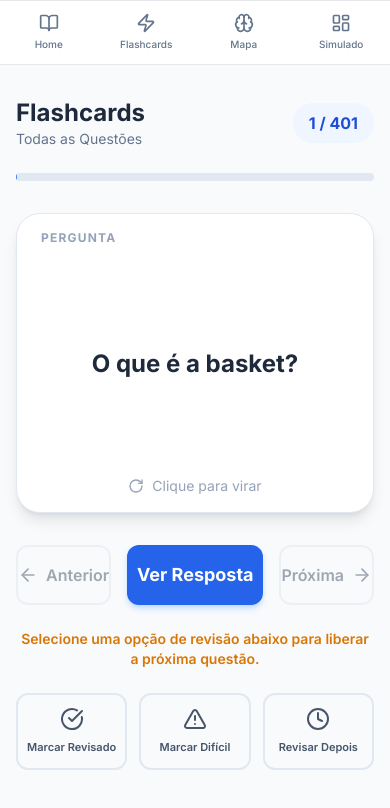
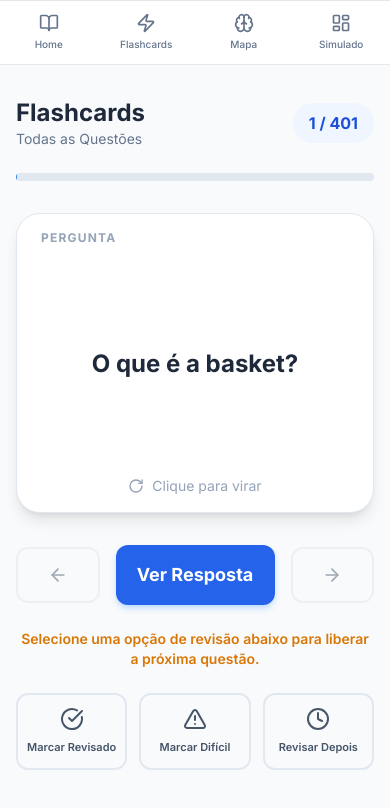
Before and after one commit to Espindola1994/Pratic-Test, a Next.js app: page /flashcards in a window 390 px wide. Shown: the top 808 px of the page. Built offline with nearby package versions, Linux system fonts and the light colour scheme.

Commit message:
feat(ui): ajuste de responsividade para mobile e tablet

```diff
--- a/src/app/flashcards/page.tsx
+++ b/src/app/flashcards/page.tsx
@@ -195,7 +195,7 @@ function FlashcardsContent() {
             disabled={currentIndex === 0}
             className="flex-1 flex justify-center items-center gap-2 py-4 rounded-xl border-2 border-slate-200 text-slate-600 font-semibold hover:bg-slate-50 disabled:opacity-50 disabled:cursor-not-allowed transition"
           >
-            <ArrowLeft className="w-5 h-5" /> Anterior
+            <ArrowLeft className="w-5 h-5" /> <span className="hidden sm:inline">Anterior</span>
           </button>
 
           <button
@@ -211,7 +211,7 @@ function FlashcardsContent() {
             title={!hasSelection ? "Marque uma opção de revisão para avançar" : ""}
             className="flex-1 flex justify-center items-center gap-2 py-4 rounded-xl border-2 border-slate-200 text-slate-600 font-semibold hover:bg-slate-50 disabled:opacity-50 disabled:cursor-not-allowed transition"
           >
-            {currentIndex === items.length - 1 ? "Concluir" : "Próxima"} <ArrowRight className="w-5 h-5" />
+            <span className="hidden sm:inline">{currentIndex === items.length - 1 ? "Concluir" : "Próxima"}</span> <ArrowRight className="w-5 h-5" />
           </button>
         </div>
 
--- a/src/app/layout.tsx
+++ b/src/app/layout.tsx
@@ -17,7 +17,7 @@ export default function RootLayout({
 }) {
   return (
     <html lang="pt-BR">
-      <body className={`${inter.className} min-h-screen bg-slate-50 text-slate-900 pb-16 md:pb-0`}>
+      <body className={`${inter.className} min-h-screen bg-slate-50 text-slate-900 pb-[calc(4rem+env(safe-area-inset-bottom))] md:pb-0`}>
         <Header />
         <main className="flex-1">
           {children}
--- a/src/components/header.tsx
+++ b/src/components/header.tsx
@@ -32,7 +32,7 @@ export function Header() {
       </div>
 
       {/* Mobile nav bar (bottom) */}
-      <div className="md:hidden fixed bottom-0 left-0 z-50 w-full h-16 bg-white border-t border-gray-200">
+      <div className="md:hidden fixed bottom-0 left-0 z-50 w-full h-[calc(4rem+env(safe-area-inset-bottom))] pb-[env(safe-area-inset-bottom)] bg-white border-t border-gray-200">
         <div className="grid h-full max-w-lg grid-cols-4 mx-auto font-medium">
           <Link href="/" className="inline-flex flex-col items-center justify-center px-5 hover:bg-gray-50 group text-slate-500 hover:text-blue-600">
             <BookOpen className="w-5 h-5 mb-1 text-slate-500 group-hover:text-blue-600" />
```
